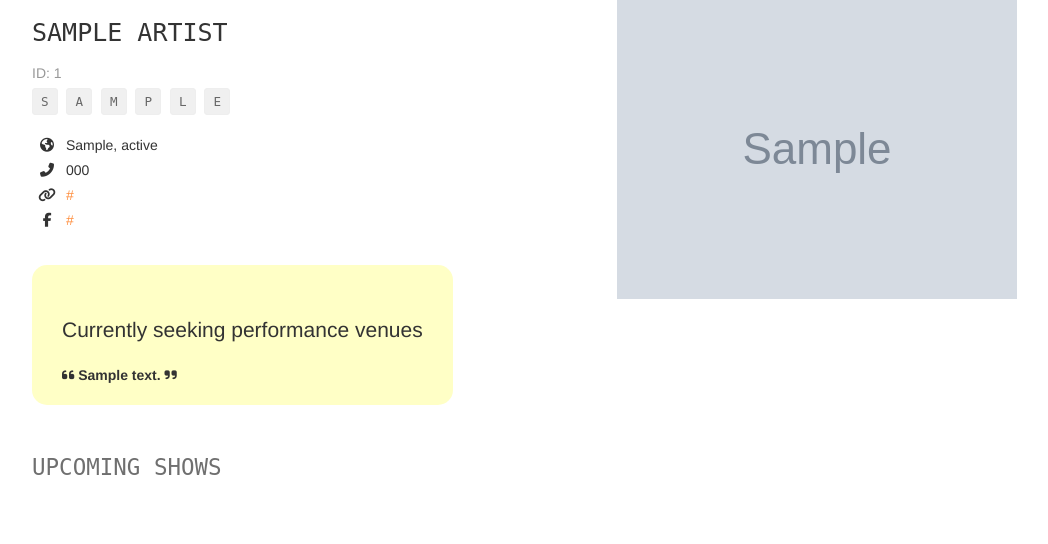
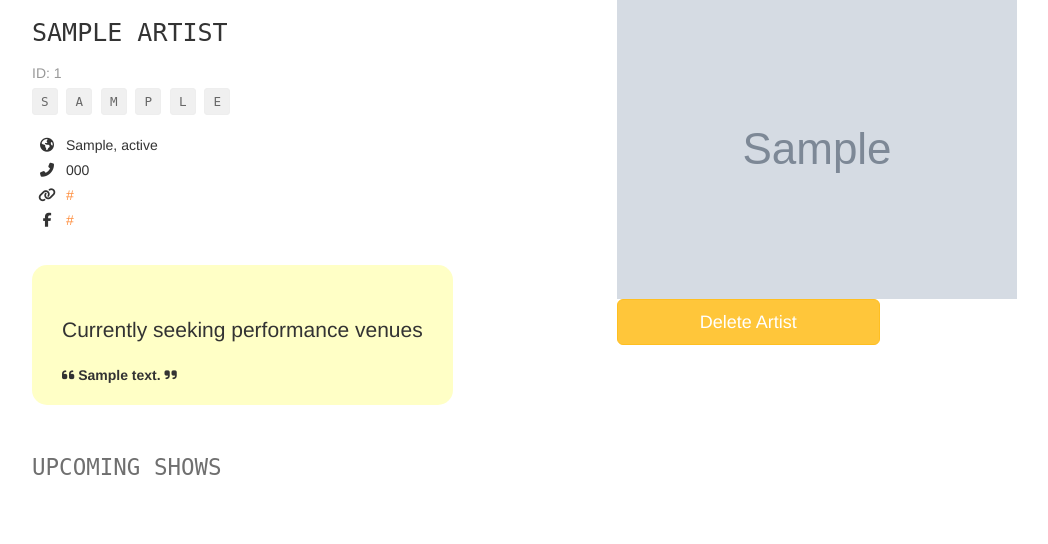
Before and after one commit to ljmccode/Fyyur, a Flask app: page /artists/1 in a window 1280 px wide. Shown: the part 81-625 px from the top of the page, without its empty margins (38-1086 px from the left). Run offline with Flask 2, Linux system fonts and the light colour scheme; tables that the repository leaves empty hold one stand-in row (values such as "Sample post"); grey boxes marked "Sample" are stand-in pictures; some libraries are stand-ins or nearby versions.

Commit message:
artist delete

```diff
--- a/app.py
+++ b/app.py
@@ -366,6 +366,24 @@ def edit_artist_submission(artist_id):
 
     return redirect(url_for('show_artist', artist_id=artist_id))
 
+# Delete Artist
+@ app.route('/artists/<int:artist_id>', methods=['POST'])
+def delete_artist(artist_id):
+    try:
+        shows = Show.query.filter_by(artist_id=artist_id)
+        for show in shows:
+            show.delete()
+
+        artist = Artist.query.get(artist_id)
+        artist.delete()
+        flash('Artist deleted!')
+        return render_template('pages/home.html')
+    except():
+        error=True
+        db.session.rollback()
+        flash('An error occured. Artist could not be deleted')
+    return None
+
 #----------------------------------------------------------------------------#
 #  Shows
 #----------------------------------------------------------------------------#
--- a/models.py
+++ b/models.py
@@ -82,8 +82,9 @@ class Artist(db.Model):
             'seeking_description': self.seeking_description
         }
 
-        def update(self):
-            db.session.commit()
+    def delete(self):
+        db.session.delete(self)
+        db.session.commit()
 
 class Show(db.Model):
     __tablename__ = 'Show'
--- a/templates/pages/show_artist.html
+++ b/templates/pages/show_artist.html
@@ -42,6 +42,9 @@
 	<div class="col-sm-6">
 		<img src="{{ artist.image_link }}" alt="Venue Image" />
 	</div>
+	<form class="col-sm-3" action="{{ url_for('delete_artist', artist_id=artist.id) }}" method=post>
+		<input type="submit" value="Delete Artist" class="btn btn-primary btn-lg btn-block">
+	</form>
 </div>
 <section>
 	<h2 class="monospace">{{ artist.upcoming_shows_count }} Upcoming {% if artist.upcoming_shows_count == 1 %}Show{% else %}Shows{% endif %}</h2>
```
